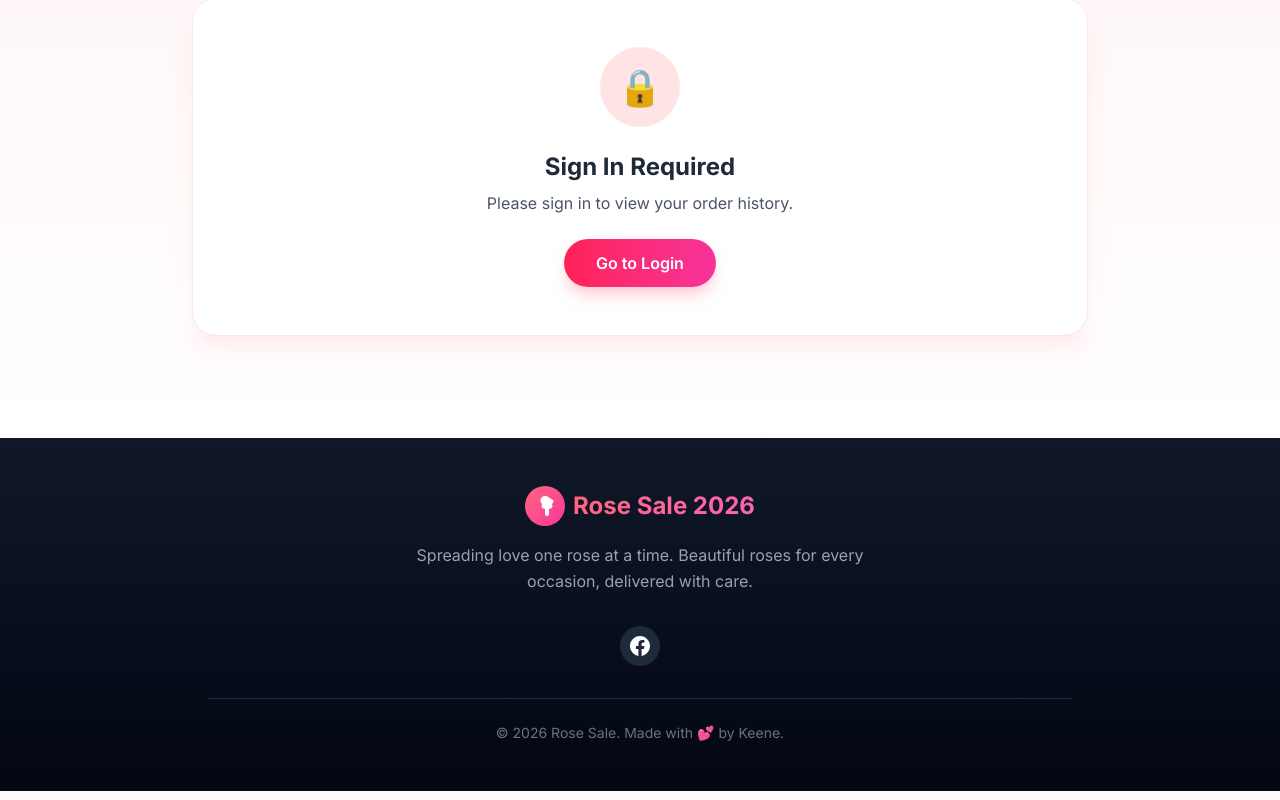
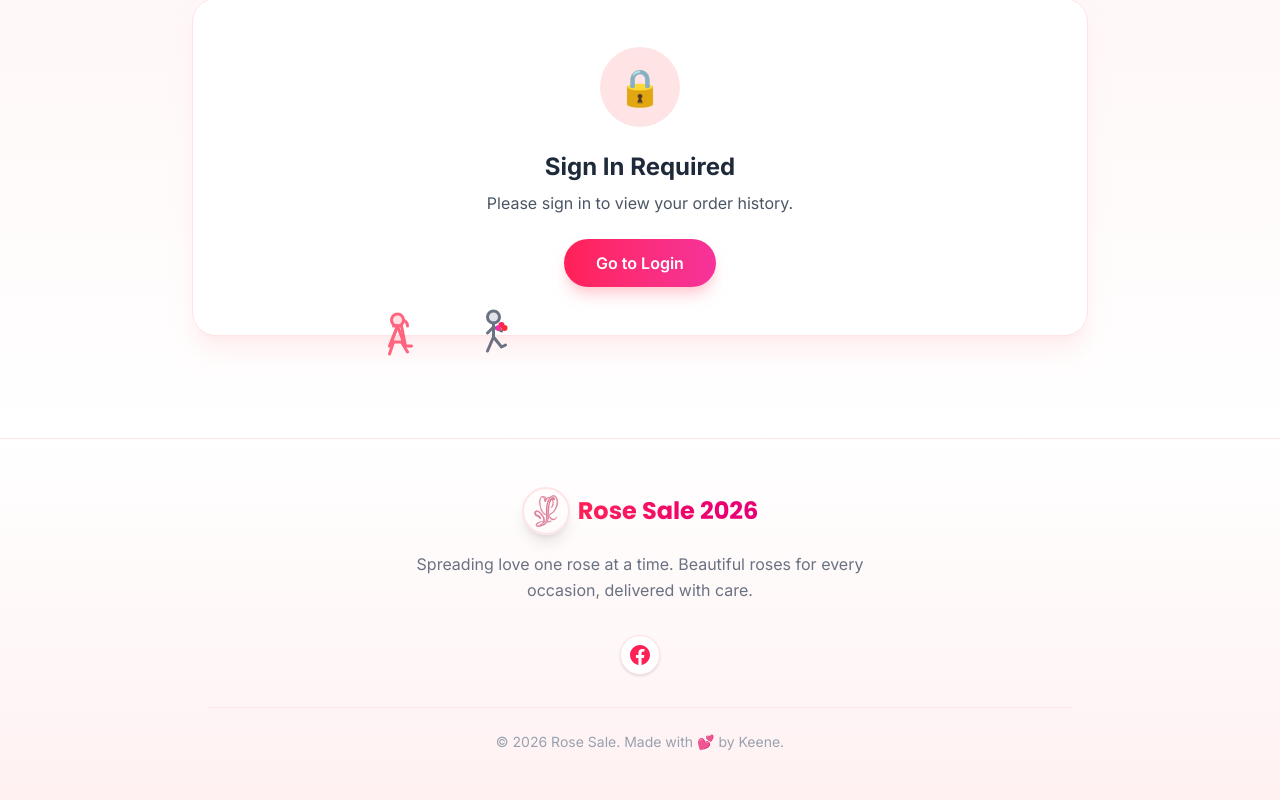
Before and after one commit to Koala3353/celadon-rose-sale, a React (Vite) app: page /orders in a window 1280 px wide. Shown: the part 442-1242 px from the top of the page. Built offline with nearby package versions, Linux system fonts and the light colour scheme.

Commit message:
Update footer with custom running animation and theme

```diff
--- a/src/components/Footer.tsx
+++ b/src/components/Footer.tsx
@@ -3,7 +3,7 @@ import { motion } from 'framer-motion';
 
 const Footer: React.FC = () => {
   return (
-    <footer className="bg-gradient-to-b from-gray-900 to-gray-950 text-white">
+    <footer className="bg-gradient-to-b from-white to-rose-50 border-t border-rose-100 mt-auto">
       <div className="max-w-4xl mx-auto px-4 py-12">
         {/* Main Content */}
         <div className="text-center mb-8">
@@ -11,16 +11,18 @@ const Footer: React.FC = () => {
             className="flex items-center justify-center gap-2 mb-4"
             whileHover={{ scale: 1.02 }}
           >
-            <div className="w-10 h-10 bg-gradient-to-br from-rose-400 to-pink-500 rounded-full flex items-center justify-center">
-              <svg className="w-6 h-6 text-white" viewBox="0 0 24 24" fill="currentColor">
-                <path d="M12 2C9.5 2 7.5 4 7.5 6.5c0 1.5.7 2.8 1.7 3.7-.4.5-.7 1.1-.7 1.8 0 1.5 1.3 2.8 2.8 2.8.3 0 .5 0 .7-.1v5.3c0 1 .8 2 2 2s2-1 2-2v-5.3c.2.1.5.1.7.1 1.5 0 2.8-1.3 2.8-2.8 0-.7-.3-1.3-.7-1.8 1-1 1.7-2.2 1.7-3.7C16.5 4 14.5 2 12 2z" />
-              </svg>
+            <div className="w-12 h-12 overflow-hidden rounded-full shadow-lg border-2 border-rose-100">
+              <img
+                src={`${import.meta.env.BASE_URL}assets/logo.png`}
+                alt="Rose Sale Logo"
+                className="w-full h-full object-cover"
+              />
             </div>
-            <span className="text-2xl font-bold bg-gradient-to-r from-rose-400 to-pink-400 bg-clip-text text-transparent">
+            <span className="text-2xl font-bold bg-gradient-to-r from-rose-500 to-pink-600 bg-clip-text text-transparent font-playfair">
               Rose Sale 2026
             </span>
           </motion.div>
-          <p className="text-gray-400 leading-relaxed max-w-md mx-auto">
+          <p className="text-gray-500 leading-relaxed max-w-md mx-auto">
             Spreading love one rose at a time. Beautiful roses for every occasion, delivered with care.
           </p>
         </div>
@@ -31,7 +33,7 @@ const Footer: React.FC = () => {
             href="https://www.facebook.com/CeladonRoseSale/"
             target="_blank"
             rel="noopener noreferrer"
-            className="w-10 h-10 bg-gray-800 hover:bg-rose-600 rounded-full flex items-center justify-center transition-colors"
+            className="w-10 h-10 bg-white border border-rose-100 hover:bg-rose-50 hover:border-rose-200 text-rose-500 rounded-full flex items-center justify-center transition-colors shadow-sm"
             whileHover={{ scale: 1.1, y: -2 }}
             whileTap={{ scale: 0.9 }}
             aria-label="Facebook"
@@ -43,8 +45,68 @@ const Footer: React.FC = () => {
         </div>
 
         {/* Bottom Bar */}
-        <div className="pt-6 border-t border-gray-800 text-center text-gray-500 text-sm">
+        <div className="pt-6 border-t border-rose-100 text-center text-gray-400 text-sm">
           <p>© 2026 Rose Sale. Made with 💕 by Keene.</p>
+        </div>
+
+        {/* Running Animation */}
+        <div className="absolute bottom-0 left-0 right-0 overflow-hidden pointer-events-none h-16">
+          <motion.div
+            className="flex items-end gap-12 absolute bottom-0"
+            initial={{ x: '-20%' }}
+            animate={{ x: '110vw' }}
+            transition={{
+              duration: 20, // Slower for vector art
+              repeat: Infinity,
+              ease: "linear",
+              delay: 0
+            }}
+          >
+            {/* Girl Running */}
+            <motion.div
+              animate={{ y: [0, -3, 0] }}
+              transition={{ duration: 0.4, repeat: Infinity }}
+              className="w-12 h-12 text-rose-400"
+            >
+              <svg viewBox="0 0 24 24" fill="none" stroke="currentColor" strokeWidth="1.5" strokeLinecap="round" strokeLinejoin="round">
+                <circle cx="12" cy="5" r="3" fill="currentColor" fillOpacity="0.2" />
+                <path d="M10 8 L14 8 L16 18 L19 18" /> {/* Arms/front */}
+                <path d="M12 8 L8 18" /> {/* Back arm */}
+                {/* Dress */}
+                <path d="M12 8 L9 16 L15 16 Z" fill="currentColor" fillOpacity="0.1" />
+                {/* Legs */}
+                <path d="M10 16 L8 22" />
+                <path d="M14 16 L17 21" />
+                {/* Hair */}
+                <path d="M15 5 C15 5 17 6 17 8" />
+              </svg>
+            </motion.div>
+
+            {/* Guy Running with Flowers */}
+            <motion.div
+              animate={{ y: [0, -3, 0] }}
+              transition={{ duration: 0.4, repeat: Infinity, delay: 0.2 }}
+              className="w-12 h-12 text-gray-500"
+            >
+              <svg viewBox="0 0 24 24" fill="none" stroke="currentColor" strokeWidth="1.5" strokeLinecap="round" strokeLinejoin="round">
+                <circle cx="12" cy="5" r="3" fill="currentColor" fillOpacity="0.2" />
+                {/* Body */}
+                <path d="M12 8 L12 15" />
+                {/* Legs */}
+                <path d="M12 15 L9 22" /> {/* Back leg */}
+                <path d="M12 15 L16 20 L18 19" /> {/* Front leg bent */}
+                {/* Arms */}
+                <path d="M12 10 L9 13" /> {/* Back arm */}
+                <path d="M12 10 L16 12" /> {/* Front arm holding flowers */}
+                {/* Flowers */}
+                <g transform="translate(16, 10)">
+                  <circle cx="0" cy="-1" r="1.5" className="text-rose-500" fill="currentColor" stroke="none" />
+                  <circle cx="-1.5" cy="0.5" r="1.5" className="text-pink-500" fill="currentColor" stroke="none" />
+                  <circle cx="1.5" cy="0.5" r="1.5" className="text-red-500" fill="currentColor" stroke="none" />
+                </g>
+              </svg>
+            </motion.div>
+          </motion.div>
         </div>
       </div>
     </footer>
```
